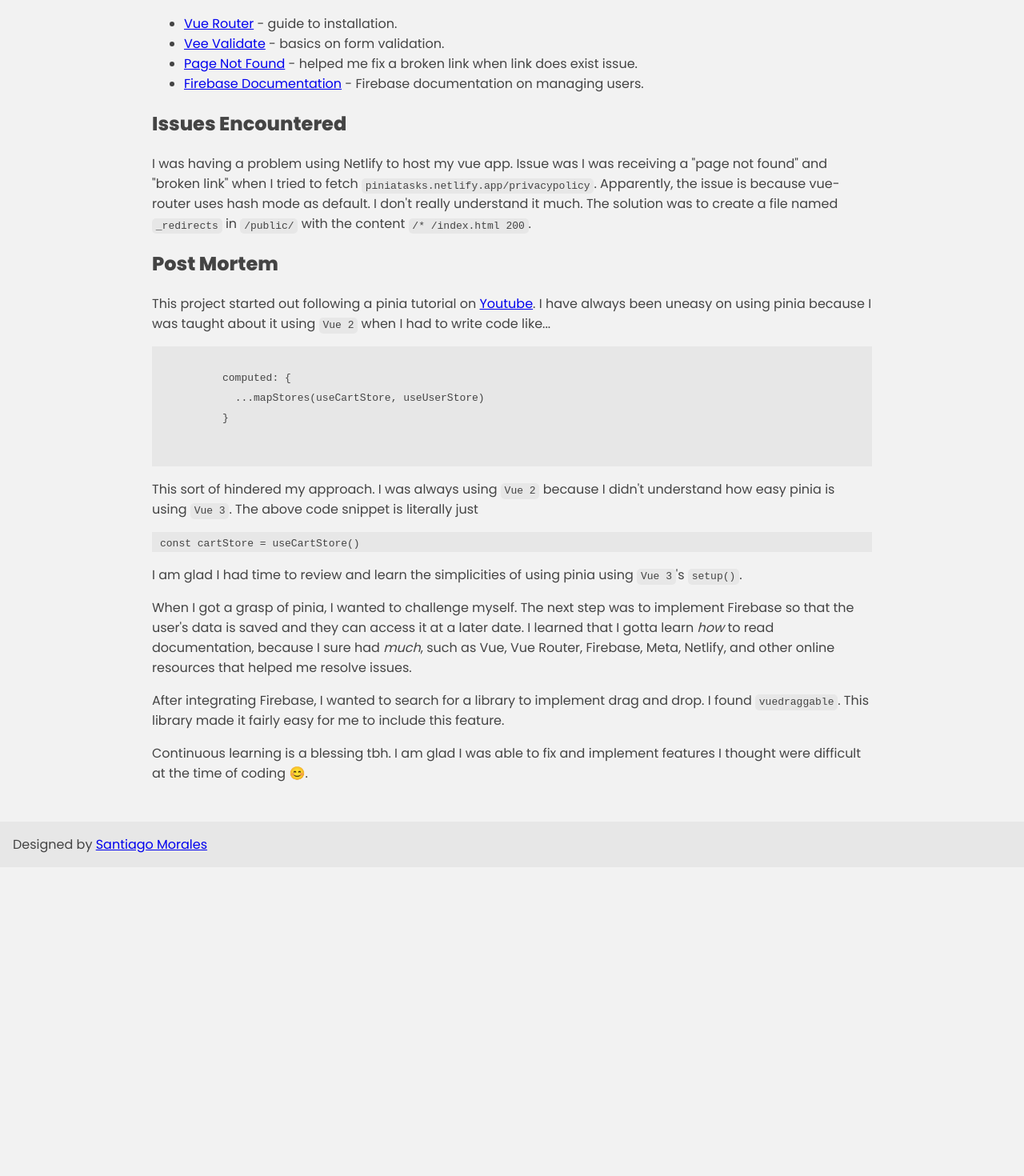
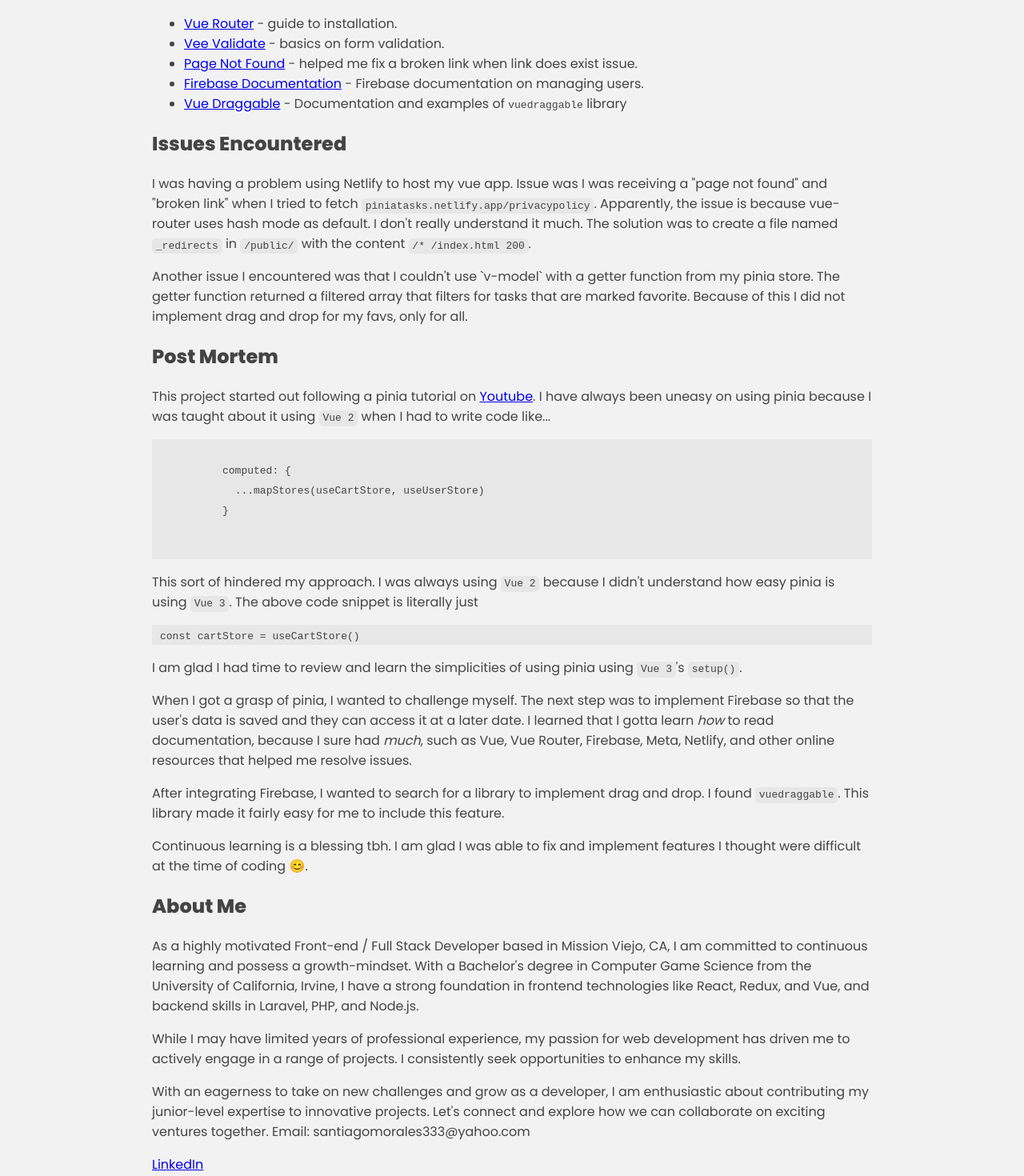
Before and after one commit to Aleroms/pinia-tasks, a Vue app: page /about in a window 1280 px wide. Shown: the part 380-1850 px from the top of the page at 80% size. Before the commit the page ends 1464 px from the top, so only its background shows below. Built offline with nearby package versions, Linux system fonts and the light colour scheme.

Commit message:
added content to readme and about

```diff
--- a/src/view/About.vue
+++ b/src/view/About.vue
@@ -37,6 +37,12 @@
           >
           - Firebase documentation on managing users.
         </li>
+        <li>
+          <a href="https://sortablejs.github.io/Vue.Draggable/#/simple"
+            >Vue Draggable</a
+          >
+          - Documentation and examples of <code>vuedraggable</code> library
+        </li>
       </ul>
     </div>
     <div class="issues-encountered">
@@ -49,6 +55,12 @@
         understand it much. The solution was to create a file named
         <code>_redirects</code> in <code>/public/</code> with the content
         <code>/* /index.html 200</code>.
+      </p>
+      <p>
+        Another issue I encountered was that I couldn't use `v-model` with a
+        getter function from my pinia store. The getter function returned a
+        filtered array that filters for tasks that are marked favorite. Because
+        of this I did not implement drag and drop for my favs, only for all.
       </p>
     </div>
     <div class="post-mortem">
@@ -96,6 +108,31 @@
         implement features I thought were difficult at the time of coding 😊.
       </p>
     </div>
+    <div class="about-me">
+      <h2>About Me</h2>
+      <p>
+        As a highly motivated Front-end / Full Stack Developer based in Mission
+        Viejo, CA, I am committed to continuous learning and possess a
+        growth-mindset. With a Bachelor's degree in Computer Game Science from
+        the University of California, Irvine, I have a strong foundation in
+        frontend technologies like React, Redux, and Vue, and backend skills in
+        Laravel, PHP, and Node.js.
+      </p>
+      <p>
+        While I may have limited years of professional experience, my passion
+        for web development has driven me to actively engage in a range of
+        projects. I consistently seek opportunities to enhance my skills.
+      </p>
+      <p>
+        With an eagerness to take on new challenges and grow as a developer, I
+        am enthusiastic about contributing my junior-level expertise to
+        innovative projects. Let's connect and explore how we can collaborate on
+        exciting ventures together. Email: santiagomorales333@yahoo.com
+      </p>
+      <a href="https://www.linkedin.com/in/santiago-morales-14b466194/"
+        >LinkedIn</a
+      >
+    </div>
   </div>
 </template>
 
```
Also changed, not shown: 1 other file (tests, documents, lock files or other folders).
